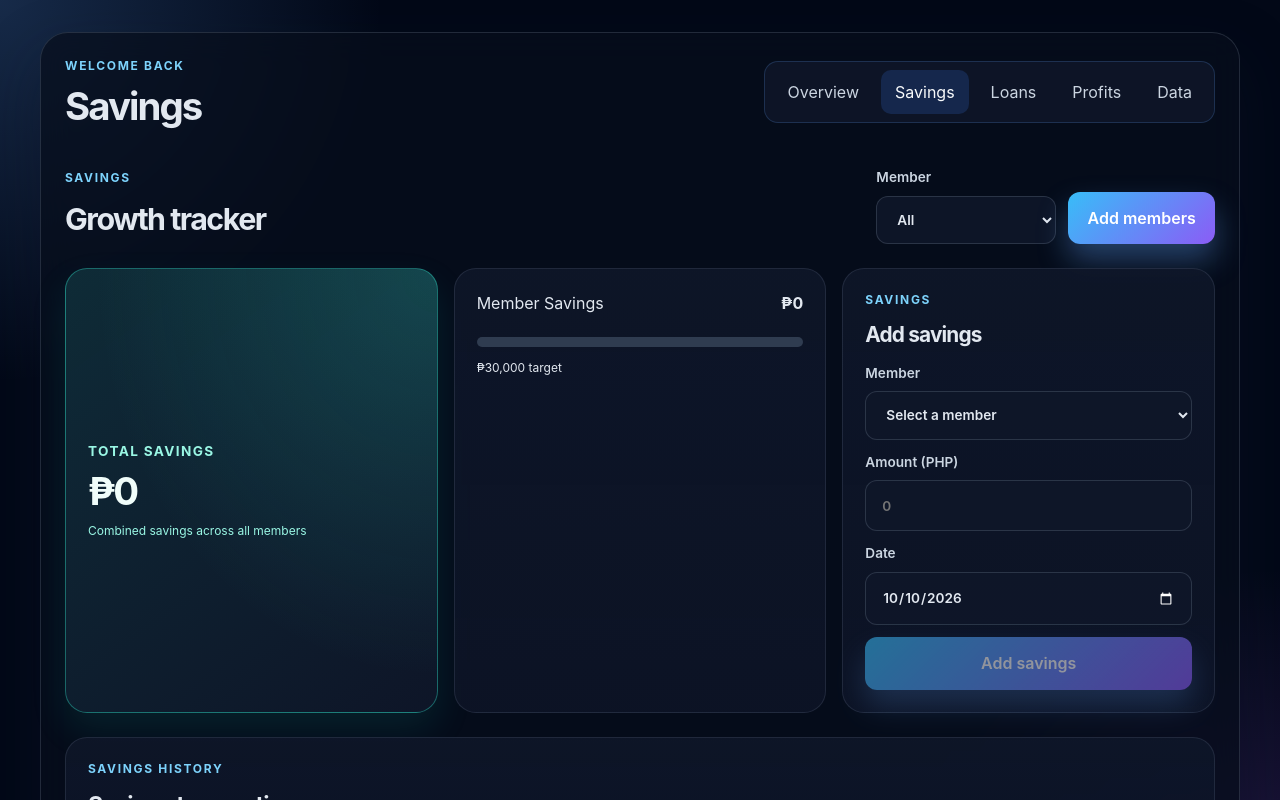
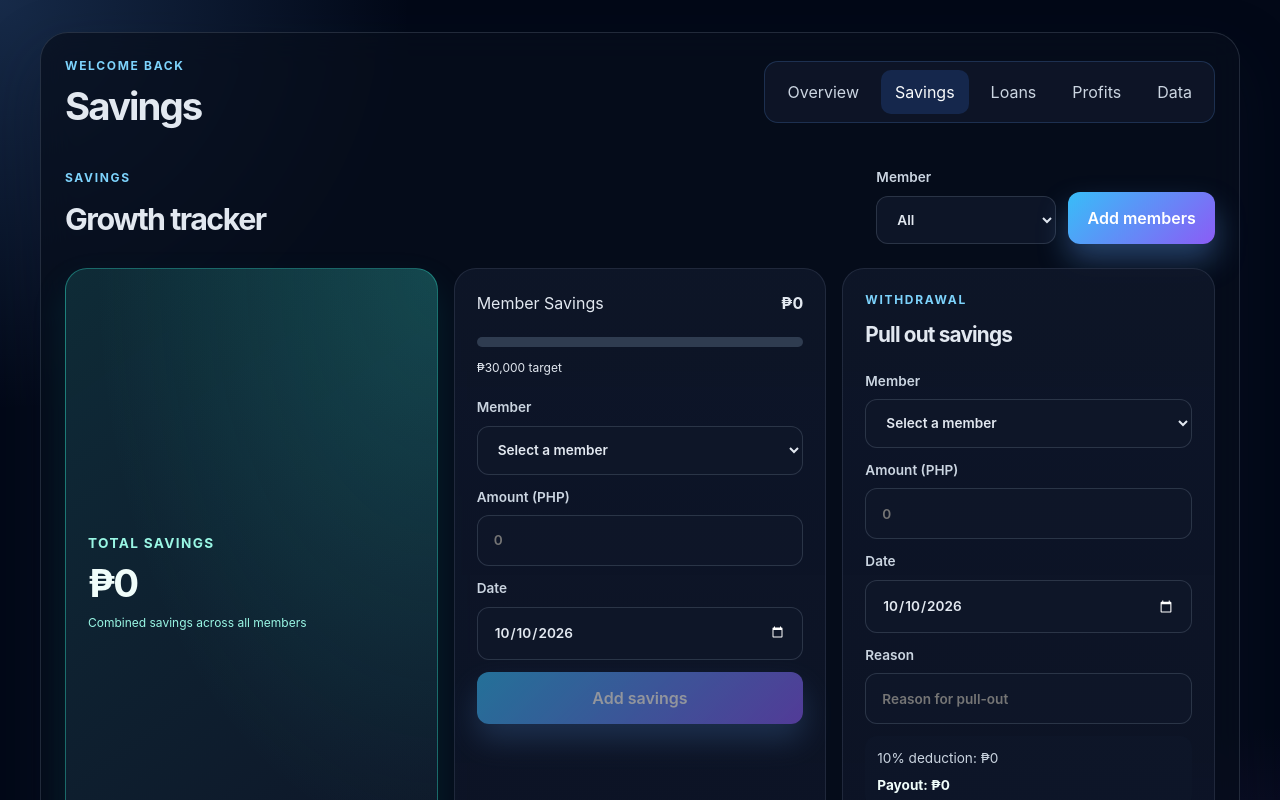
Before and after one commit to rybal007/funds-organizer, a React (Vite) app: page / in a window 1280 px wide. Both pictures are taken after a click on the button "Savings". Shown: the top 800 px of the page. Built offline with nearby package versions, Linux system fonts and the light colour scheme.

Commit message:
funds v1.1

```diff
--- a/src/App.css
+++ b/src/App.css
@@ -121,7 +121,8 @@ p {
 
 .member-select-label,
 .add-member-form label,
-.add-savings-form label {
+.add-savings-form label,
+.pull-out-form label {
   display: flex;
   flex-direction: column;
   gap: 8px;
@@ -133,7 +134,9 @@ p {
 .member-select-label select,
 .add-member-form input,
 .add-savings-form input,
-.add-savings-form select {
+.add-savings-form select,
+.pull-out-form input,
+.pull-out-form select {
   min-width: 180px;
   padding: 0.9rem 1rem;
   border: 1px solid rgba(148, 163, 184, 0.22);
@@ -154,18 +157,61 @@ p {
   background: rgba(15, 23, 42, 0.6);
 }
 
-.add-savings-card h3 {
+.add-savings-form {
+  display: flex;
+  flex-direction: column;
+  gap: 12px;
+  margin-top: 8px;
+}
+
+.member-savings-card .add-savings-form input,
+.member-savings-card .add-savings-form select {
+  width: 100%;
+  min-width: 0;
+}
+
+.pull-out-card h3 {
   font-size: 1.3rem;
   letter-spacing: -0.04em;
 }
 
-.add-savings-form {
+.pull-out-form {
   display: flex;
   flex-direction: column;
   gap: 12px;
+  margin-top: 8px;
+}
+
+.pull-out-form input,
+.pull-out-form select {
+  width: 100%;
+  min-width: 0;
+}
+
+.withdrawal-summary {
+  display: flex;
+  flex-direction: column;
+  gap: 6px;
+  padding: 12px;
+  border-radius: 12px;
+  background: rgba(15, 23, 42, 0.72);
+  color: #cbd5e1;
+  font-size: 0.85rem;
+}
+
+.withdrawal-summary strong {
+  color: #f0fdfa;
+}
+
+.withdrawal-summary small {
+  color: #94a3b8;
 }
 
 .add-savings-form .primary-button {
+  width: 100%;
+}
+
+.pull-out-form .secondary-button {
   width: 100%;
 }
 
@@ -610,7 +656,9 @@ p {
   }
 
   .add-savings-form input,
-  .add-savings-form select {
+  .add-savings-form select,
+  .pull-out-form input,
+  .pull-out-form select {
     width: 100%;
   }
 }
--- a/src/App.tsx
+++ b/src/App.tsx
@@ -3,14 +3,18 @@ import './App.css'
 
 type TabKey = 'overview' | 'savings' | 'loans' | 'profits' | 'data'
 type SavingsContribution = { amount: number; date: string }
+type SavingsWithdrawal = { amount: number; date: string; reason: string }
 type Member = {
   name: string
   initialSavings: number
   initialSavingsDate: string
   contributions: SavingsContribution[]
+  withdrawals: SavingsWithdrawal[]
 }
 const getMemberSavings = (member: Member) =>
-  member.initialSavings + member.contributions.reduce((total, contribution) => total + contribution.amount, 0)
+  member.initialSavings
+  + member.contributions.reduce((total, contribution) => total + contribution.amount, 0)
+  - member.withdrawals.reduce((total, withdrawal) => total + withdrawal.amount, 0)
 
 const summaryCards = [
   { label: 'Available funds', value: '₱32,480', delta: '+₱1,240', tone: 'positive' },
@@ -281,17 +285,38 @@ type SavingsPageProps = {
   onMemberChange: (member: string) => void
   onAddMember: (member: Member) => void
   onAddSavings: (memberName: string, amount: number, date: string) => void
+  onPullOutSavings: (memberName: string, amount: number, date: string, reason: string) => void
 }
 
-function SavingsPage({ members, selectedMember, onMemberChange, onAddMember, onAddSavings }: SavingsPageProps) {
+function SavingsPage({
+  members,
+  selectedMember,
+  onMemberChange,
+  onAddMember,
+  onAddSavings,
+  onPullOutSavings,
+}: SavingsPageProps) {
   const [isAddingMember, setIsAddingMember] = useState(false)
   const [memberName, setMemberName] = useState('')
   const [initialSavings, setInitialSavings] = useState('')
+  const [initialSavingsDate, setInitialSavingsDate] = useState(getLocalDate)
   const [memberError, setMemberError] = useState('')
   const [savingsMember, setSavingsMember] = useState('')
   const [savingsAmount, setSavingsAmount] = useState('')
   const [savingsDate, setSavingsDate] = useState(getLocalDate)
   const [savingsError, setSavingsError] = useState('')
+  const [withdrawalMember, setWithdrawalMember] = useState('')
+  const [withdrawalAmount, setWithdrawalAmount] = useState('')
+  const [withdrawalDate, setWithdrawalDate] = useState(getLocalDate)
+  const [withdrawalReason, setWithdrawalReason] = useState('')
+  const [withdrawalError, setWithdrawalError] = useState('')
+  const selectedWithdrawalMember = members.find((member) =>
+    member.name === (withdrawalMember || (selectedMember !== 'all' ? selectedMember : '')),
+  )
+  const parsedWithdrawalAmount = Number(withdrawalAmount)
+  const withdrawalFee = Number.isFinite(parsedWithdrawalAmount) && parsedWithdrawalAmount > 0
+    ? parsedWithdrawalAmount * 0.1
+    : 0
 
   const handleAddMember = (event: FormEvent<HTMLFormElement>) => {
     event.preventDefault()
@@ -313,14 +338,21 @@ function SavingsPage({ members, selectedMember, onMemberChange, onAddMember, onA
       return
     }
 
+    if (!initialSavingsDate) {
+      setMemberError('Choose a date for the initial savings.')
+      return
+    }
+
     onAddMember({
       name,
       initialSavings: savings,
-      initialSavingsDate: getLocalDate(),
+      initialSavingsDate,
       contributions: [],
+      withdrawals: [],
     })
     setMemberName('')
     setInitialSavings('')
+    setInitialSavingsDate(getLocalDate())
     setMemberError('')
     setIsAddingMember(false)
   }
@@ -351,11 +383,52 @@ function SavingsPage({ members, selectedMember, onMemberChange, onAddMember, onA
     setSavingsError('')
   }
 
+  const handlePullOutSavings = (event: FormEvent<HTMLFormElement>) => {
+    event.preventDefault()
+    const memberName = withdrawalMember || (selectedMember !== 'all' ? selectedMember : '')
+    const amount = Number(withdrawalAmount)
+    const member = members.find((entry) => entry.name === memberName)
+
+    if (!member) {
+      setWithdrawalError('Select a member to pull savings from.')
+      return
+    }
+
+    if (withdrawalAmount === '' || !Number.isFinite(amount) || amount <= 0) {
+      setWithdrawalError('Enter a pull-out amount greater than zero.')
+      return
+    }
+
+    if (amount > getMemberSavings(member)) {
+      setWithdrawalError('The pull-out amount cannot exceed this member’s savings.')
+      return
+    }
+
+    if (!withdrawalDate || !withdrawalReason.trim()) {
+      setWithdrawalError('Enter a date and reason for the pull-out.')
+      return
+    }
+
+    onPullOutSavings(memberName, amount, withdrawalDate, withdrawalReason.trim())
+    setWithdrawalAmount('')
+    setWithdrawalDate(getLocalDate())
+    setWithdrawalReason('')
+    setWithdrawalError('')
+  }
+
   const displayedInitialSavings = members
     .filter((member) => selectedMember === 'all' || member.name === selectedMember)
     .reduce((total, member) => total + getMemberSavings(member), 0)
   const totalSavings = members.reduce((total, member) => total + getMemberSavings(member), 0)
-  const savingsHistory = members
+  const savingsHistory: Array<{
+    id: string
+    member: string
+    type: string
+    amount: number
+    date: string
+    reason?: string
+    fee?: number
+  }> = members
     .filter((member) => selectedMember === 'all' || member.name === selectedMember)
     .flatMap((member) => [
       {
@@ -371,6 +444,15 @@ function SavingsPage({ members, selectedMember, onMemberChange, onAddMember, onA
         type: 'Added savings',
         amount: contribution.amount,
         date: contribution.date,
+      })),
+      ...member.withdrawals.map((withdrawal, index) => ({
+        id: `${member.name}-withdrawal-${index}`,
+        member: member.name,
+        type: 'Pull out savings',
+        amount: -withdrawal.amount,
+        date: withdrawal.date,
+        reason: withdrawal.reason,
+        fee: withdrawal.amount * 0.1,
       })),
     ])
     .sort((first, second) => second.date.localeCompare(first.date))
@@ -439,6 +521,19 @@ function SavingsPage({ members, selectedMember, onMemberChange, onAddMember, onA
               placeholder="0"
             />
           </label>
+          <label>
+            Initial savings date
+            <input
+              id="initial-savings-date"
+              type="date"
+              required
+              value={initialSavingsDate}
+              onChange={(event) => {
+                setInitialSavingsDate(event.target.value)
+                setMemberError('')
+              }}
+            />
+          </label>
           <button type="submit" className="secondary-button">Add member</button>
           <button type="button" className="secondary-button" onClick={() => setIsAddingMember(false)}>
             Cancel
@@ -456,7 +551,10 @@ function SavingsPage({ members, selectedMember, onMemberChange, onAddMember, onA
           <small>Combined savings across all members</small>
         </article>
         {savingsPlans.map((goal) => (
-          <article key={goal.name} className="panel stat-panel">
+          <article
+            key={goal.name}
+            className={`panel stat-panel ${goal.name === 'Home down payment' ? 'member-savings-card' : ''}`}
+          >
             <div className="mini-header">
               <span>{goal.name === 'Home down payment' ? 'Member Savings' : goal.name}</span>
               <strong>
@@ -474,13 +572,8 @@ function SavingsPage({ members, selectedMember, onMemberChange, onAddMember, onA
               />
             </div>
             <small>{goal.target} target</small>
-          </article>
-        ))}
-        <article className="panel stat-panel add-savings-card">
-          <div>
-            <p className="eyebrow">Savings</p>
-            <h3>Add savings</h3>
-          </div>
+            {goal.name === 'Home down payment' && (
+              <div className="member-savings-actions">
                 <form className="add-savings-form" noValidate onSubmit={handleAddSavings}>
                 <label>
                   Member
@@ -528,6 +621,83 @@ function SavingsPage({ members, selectedMember, onMemberChange, onAddMember, onA
                 </button>
                 {savingsError && <p className="member-error" role="alert">{savingsError}</p>}
                 </form>
+              </div>
+            )}
+          </article>
+        ))}
+        <article className="panel stat-panel pull-out-card">
+          <div>
+            <p className="eyebrow">Withdrawal</p>
+            <h3>Pull out savings</h3>
+          </div>
+          <form className="pull-out-form" noValidate onSubmit={handlePullOutSavings}>
+            <label>
+              Member
+              <select
+                value={withdrawalMember || (selectedMember !== 'all' ? selectedMember : '')}
+                onChange={(event) => {
+                  setWithdrawalMember(event.target.value)
+                  setWithdrawalError('')
+                }}
+              >
+                <option value="">Select a member</option>
+                {members.map((member) => (
+                  <option key={member.name} value={member.name}>{member.name}</option>
+                ))}
+              </select>
+            </label>
+            <label>
+              Amount (PHP)
+              <input
+                type="number"
+                min="0"
+                step="any"
+                value={withdrawalAmount}
+                onChange={(event) => {
+                  setWithdrawalAmount(event.target.value)
+                  setWithdrawalError('')
+                }}
+                placeholder="0"
+              />
+            </label>
+            <label>
+              Date
+              <input
+                type="date"
+                required
+                value={withdrawalDate}
+                onChange={(event) => {
+                  setWithdrawalDate(event.target.value)
+                  setWithdrawalError('')
+                }}
+              />
+            </label>
+            <label>
+              Reason
+              <input
+                type="text"
+                value={withdrawalReason}
+                onChange={(event) => {
+                  setWithdrawalReason(event.target.value)
+                  setWithdrawalError('')
+                }}
+                placeholder="Reason for pull-out"
+              />
+            </label>
+            <div className="withdrawal-summary">
+              <span>10% deduction: {formatCurrency(withdrawalFee)}</span>
+              <strong>
+                Payout: {formatCurrency(Math.max(parsedWithdrawalAmount - withdrawalFee, 0))}
+              </strong>
+              {selectedWithdrawalMember && (
+                <small>Available: {formatCurrency(getMemberSavings(selectedWithdrawalMember))}</small>
+              )}
+            </div>
+            <button type="submit" className="secondary-button" disabled={members.length === 0}>
+              Pull out savings
+            </button>
+            {withdrawalError && <p className="member-error" role="alert">{withdrawalError}</p>}
+          </form>
         </article>
       </section>
 
@@ -544,9 +714,15 @@ function SavingsPage({ members, selectedMember, onMemberChange, onAddMember, onA
               <li key={transaction.id} className="transaction-item">
                 <div>
                   <strong>{transaction.type} · {transaction.member}</strong>
-                  <small>{formatDate(transaction.date)}</small>
+                  <small>
+                    {formatDate(transaction.date)}
+                    {transaction.reason && ` · ${transaction.reason}`}
+                    {transaction.fee !== undefined && ` · 10% fee: ${formatCurrency(transaction.fee)}`}
+                  </small>
                 </div>
-                <span className="positive">+{formatCurrency(transaction.amount)}</span>
+                <span className={transaction.amount < 0 ? 'negative' : 'positive'}>
+                  {transaction.amount < 0 ? '-' : '+'}{formatCurrency(Math.abs(transaction.amount))}
+                </span>
               </li>
             ))}
           </ul>
@@ -732,6 +908,16 @@ function App() {
     )
   }
 
+  const pullOutSavings = (memberName: string, amount: number, date: string, reason: string) => {
+    setMembers((currentMembers) =>
+      currentMembers.map((member) =>
+        member.name === memberName
+          ? { ...member, withdrawals: [...member.withdrawals, { amount, date, reason }] }
+          : member,
+      ),
+    )
+  }
+
   const renderPage = () => {
     switch (activeTab) {
       case 'savings':
@@ -742,6 +928,7 @@ function App() {
             onMemberChange={setSelectedMember}
             onAddMember={addMember}
             onAddSavings={addSavings}
+            onPullOutSavings={pullOutSavings}
           />
         )
       case 'loans':
```
Lines whose indentation alone changed are shown as unchanged.
